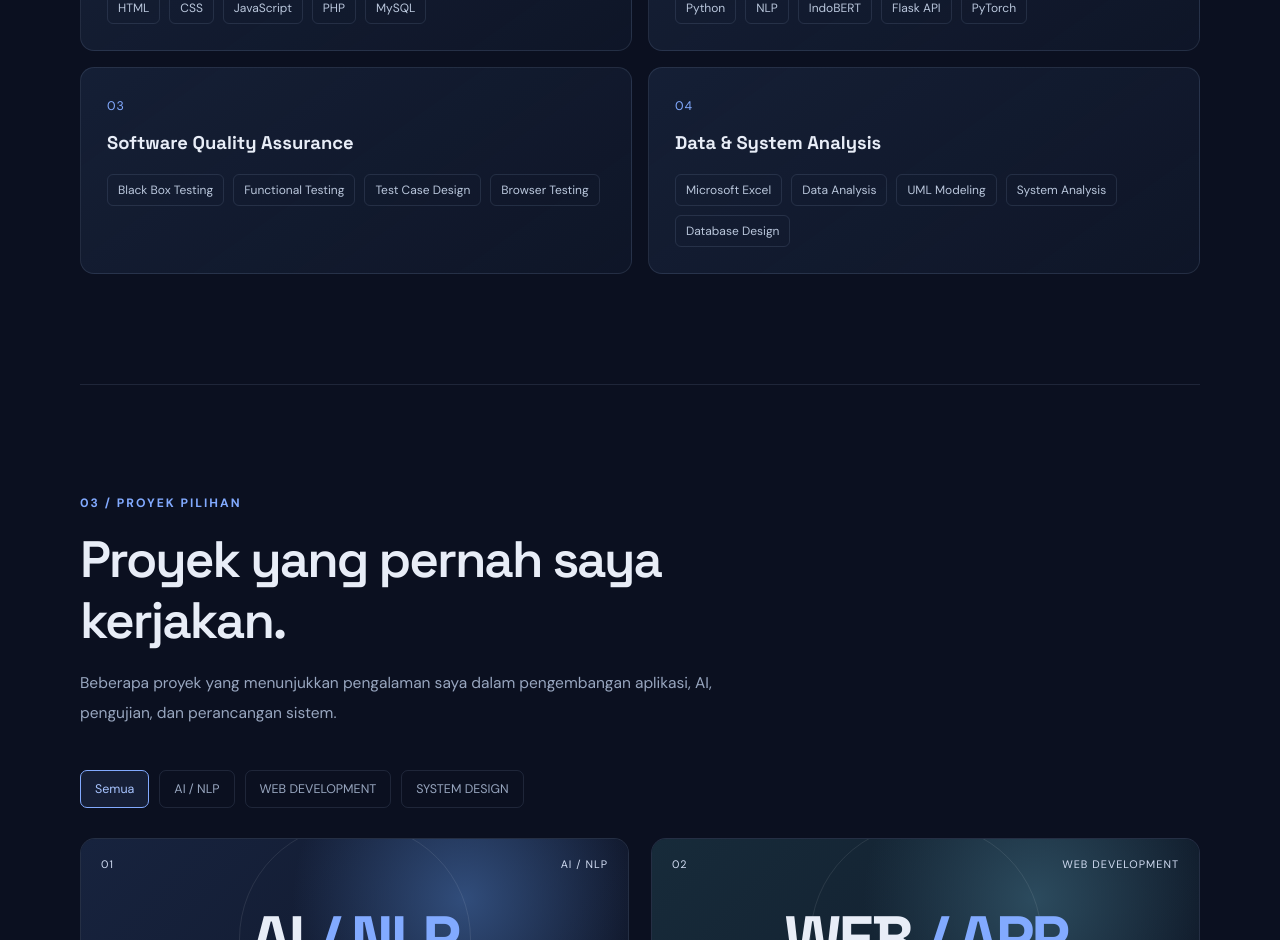
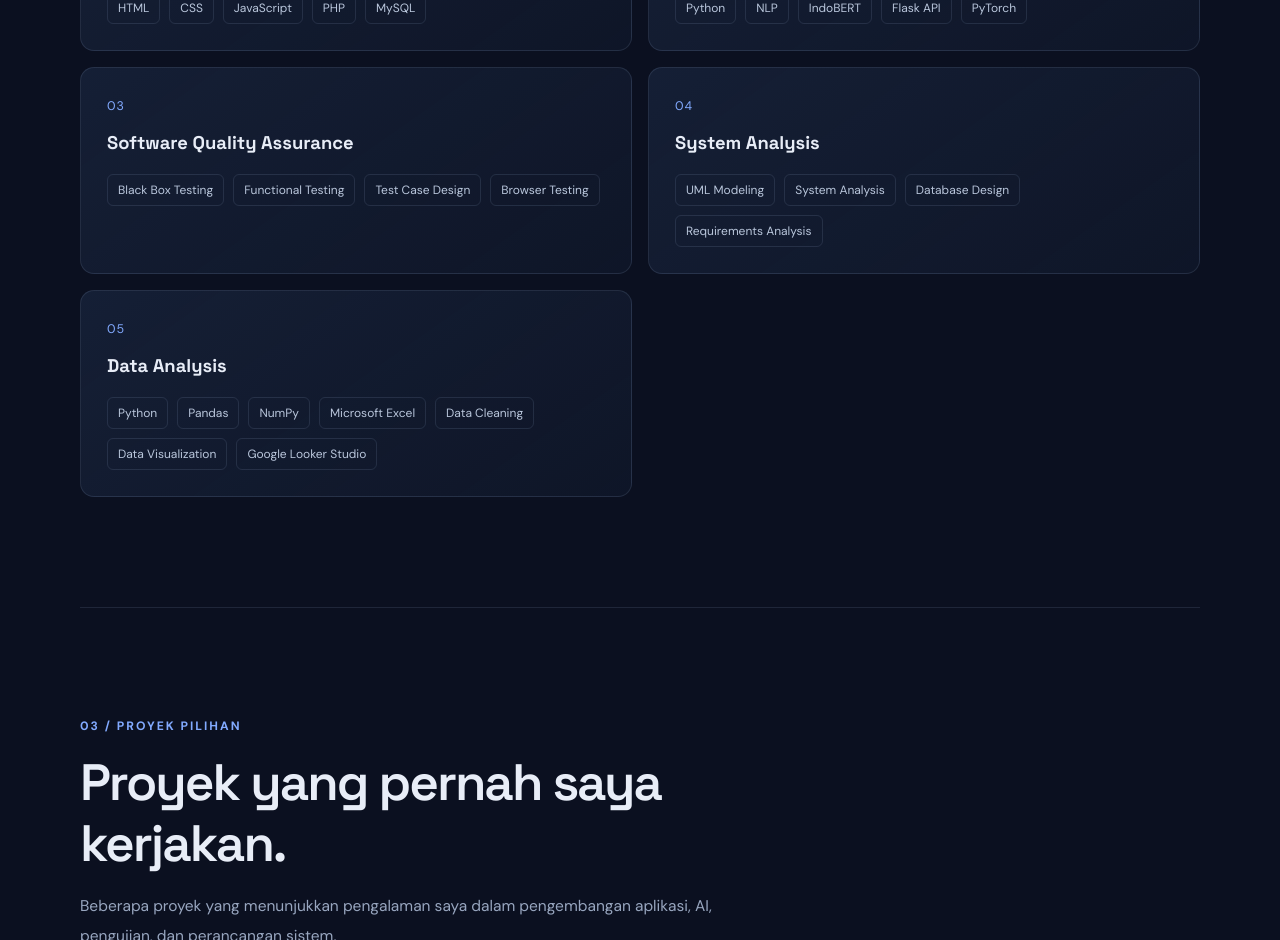
Before and after one commit to MuhammadFadhil04/MuhammadFadhil04.github.io, a React (Vite) app: page / in a window 1280 px wide. Shown: the part 1860-2800 px from the top of the page. Built offline with nearby package versions, Linux system fonts and the light colour scheme.

Commit message:
Separate data analysis and system analysis skills

```diff
--- a/src/App.jsx
+++ b/src/App.jsx
@@ -71,13 +71,24 @@ const skillGroups = [
     ],
   },
   {
-    title: "Data & System Analysis",
+    title: "System Analysis",
     skills: [
-      "Microsoft Excel",
-      "Data Analysis",
       "UML Modeling",
       "System Analysis",
       "Database Design",
+      "Requirements Analysis",
+    ],
+  },
+  {
+    title: "Data Analysis",
+    skills: [
+      "Python",
+      "Pandas",
+      "NumPy",
+      "Microsoft Excel",
+      "Data Cleaning",
+      "Data Visualization",
+      "Google Looker Studio",
     ],
   },
 ];
```
